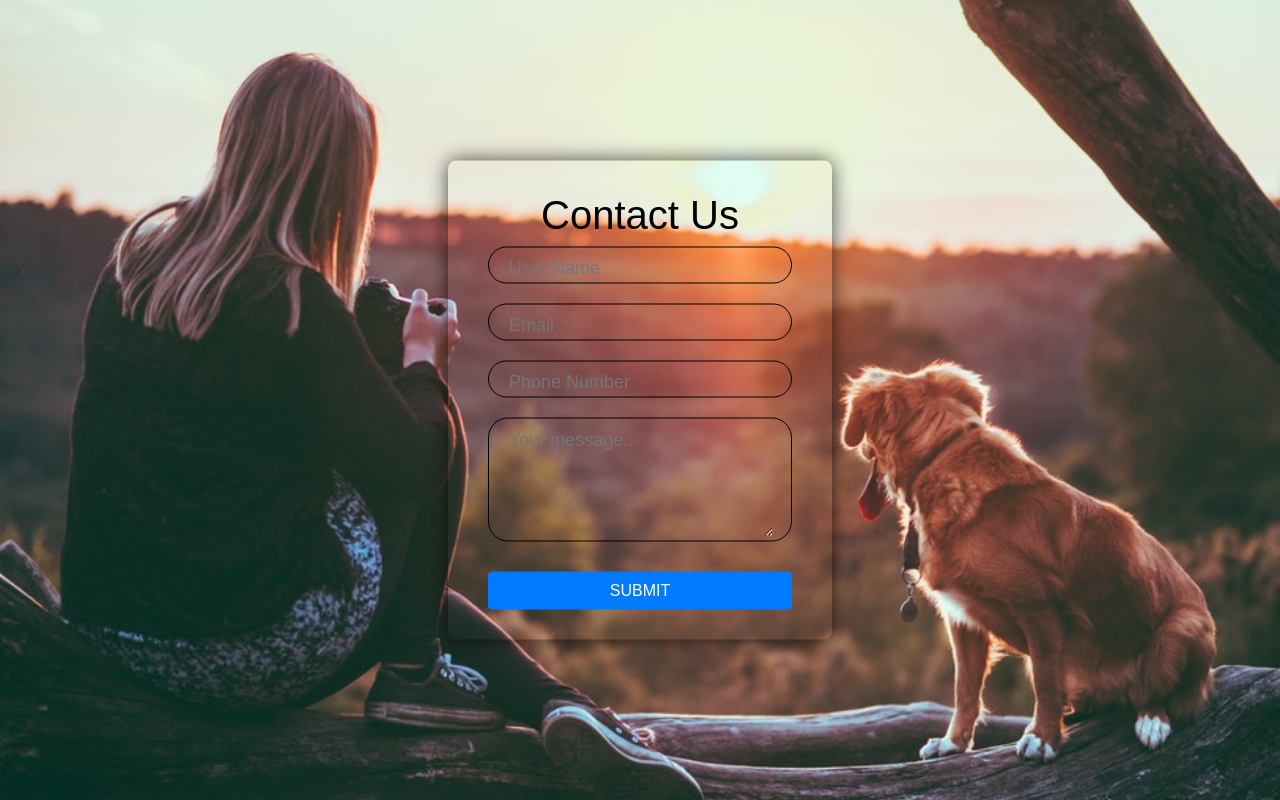
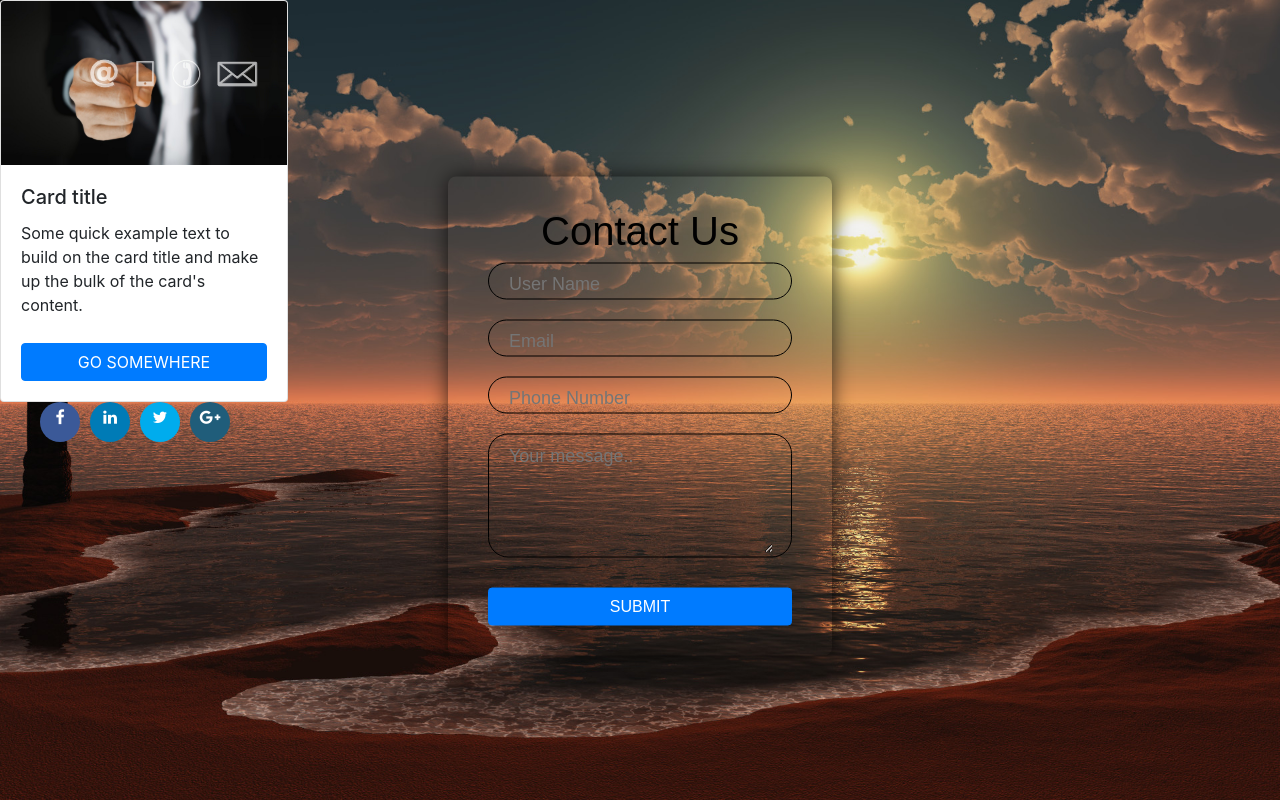
Before and after one commit to SandyKavalur/tutorial_website, a PHP site: page /contactf/contact.html in a window 1280 px wide. Run offline with PHP 8.4, Linux system fonts and the light colour scheme; some libraries are stand-ins or nearby versions.

Commit message:
contact page

```diff
--- a/tequed_proj/contactf/contact.css
+++ b/tequed_proj/contactf/contact.css
@@ -1,6 +1,6 @@
 
 body {
-  background-image: url(../imagesf/bg.jfif);
+  background-image: url(../imagesf/sample8.jpg);
   background-position: center center;
   background-repeat: no-repeat;
   background-attachment: fixed;
@@ -14,7 +14,7 @@ body {
   max-width: 600px;
   background-color:transparent;
   position: absolute;
-  top: 50%;
+  top: 52%;
   left: 50%;
   transform: translate(-50%,-50%);
   padding: 30px 40px;
--- a/tequed_proj/contactf/contact.html
+++ b/tequed_proj/contactf/contact.html
@@ -5,14 +5,72 @@
     <title></title>
     <link rel="stylesheet" href="contact.css">
 
+    <link href="//netdna.bootstrapcdn.com/font-awesome/4.0.3/css/font-awesome.css" rel="stylesheet">
+
     <!-- Required meta tags -->
     <meta charset="utf-8">
     <meta name="viewport" content="width=device-width, initial-scale=1, shrink-to-fit=no">
 
     <!-- Bootstrap CSS -->
     <link rel="stylesheet" href="https://maxcdn.bootstrapcdn.com/bootstrap/4.0.0/css/bootstrap.min.css" integrity="sha384-Gn5384xqQ1aoWXA+058RXPxPg6fy4IWvTNh0E263XmFcJlSAwiGgFAW/dAiS6JXm" crossorigin="anonymous">
+    <style>
+      ul {
+          overflow: auto;
+      }
+
+      ul li {
+          list-style-type: none;
+          float: left;
+      }
+
+      ul li a i {
+          background: #205D7A;
+          color: #fff;
+          width: 40px;
+          height: 40px;
+          border-radius: 20px;
+          font-size: 25px;
+          text-align: center;
+          margin-right: 10px;
+          padding-top: 15%;
+          transition: all 0.2s ease-in-out;
+      }
+
+      .fa-facebook {
+          background:#3b5998
+      }
+      .fa-linkedin {
+          background:#007bb6
+      }
+      .fa-twitter {
+          background:#00aced
+      }
+      .google-plus {
+          background:#dd4b39
+      }
+      ul li a i:hover {
+          opacity: .7;
+      }
+      </style>
+
   </head>
   <body>
+    <div class="card" style="width: 18rem;">
+      <img class="card-img-top" src="../imagesf/sample6.jpg" alt="Card image cap">
+      <div class="card-body">
+        <h5 class="card-title">Card title</h5>
+        <p class="card-text">Some quick example text to build on the card title and make up the bulk of the card's content.</p>
+        <a href="#" class="btn btn-primary">Go somewhere</a>
+      </div>
+    </div>
+
+    <ul>
+      <li><a href="http://facebook.com/"><i class="fa fa-facebook"></i></a></li>
+      <li><a href="http://linkedin.com/"><i class="fa fa-linkedin"></i></a></li>
+      <li><a href="http://twitter.com/"><i class="fa fa-twitter"></i></a></li>
+      <li><a href="http://plus.google.com/"><i class="fa fa-google-plus"></i> </a></li>
+      </ul>
+
     <form class="contact-form" action="contactdb.php" method="post">
       <h1>Contact Us</h1>
 
```
Also changed, not shown: tequed_proj/imagesf/sample6.jpg (added), tequed_proj/imagesf/sample8.jpg (added).
